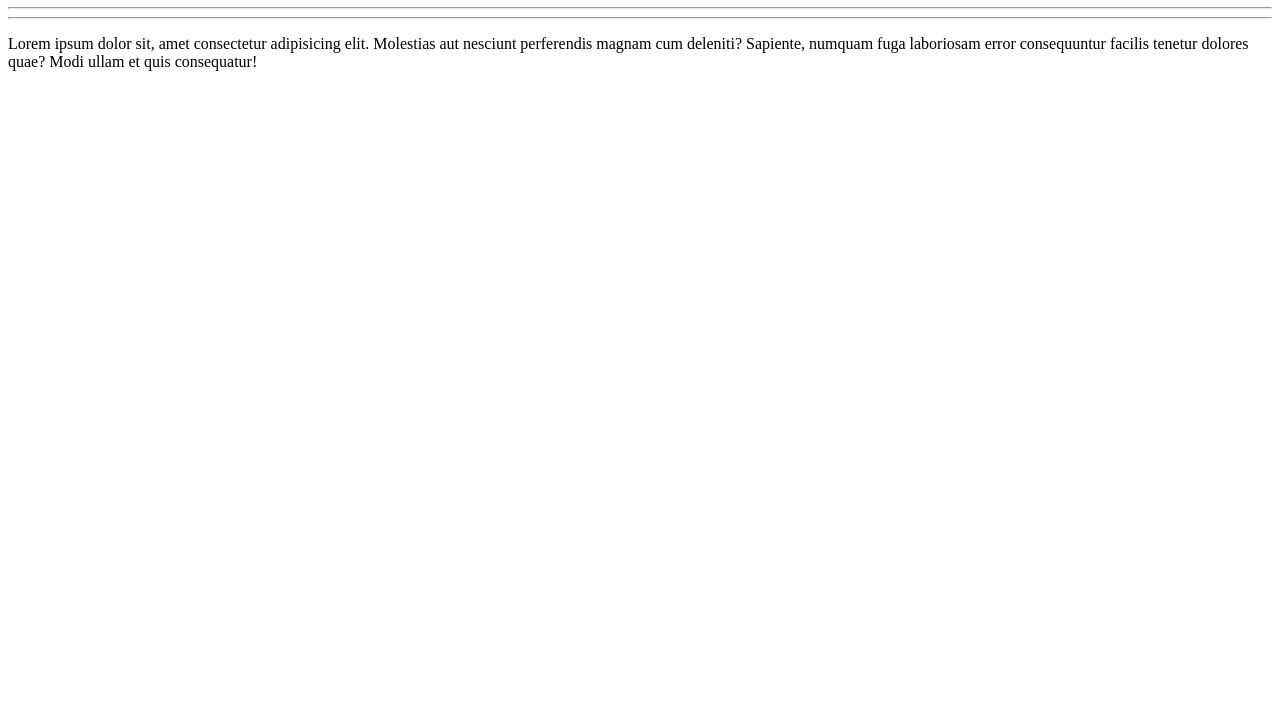
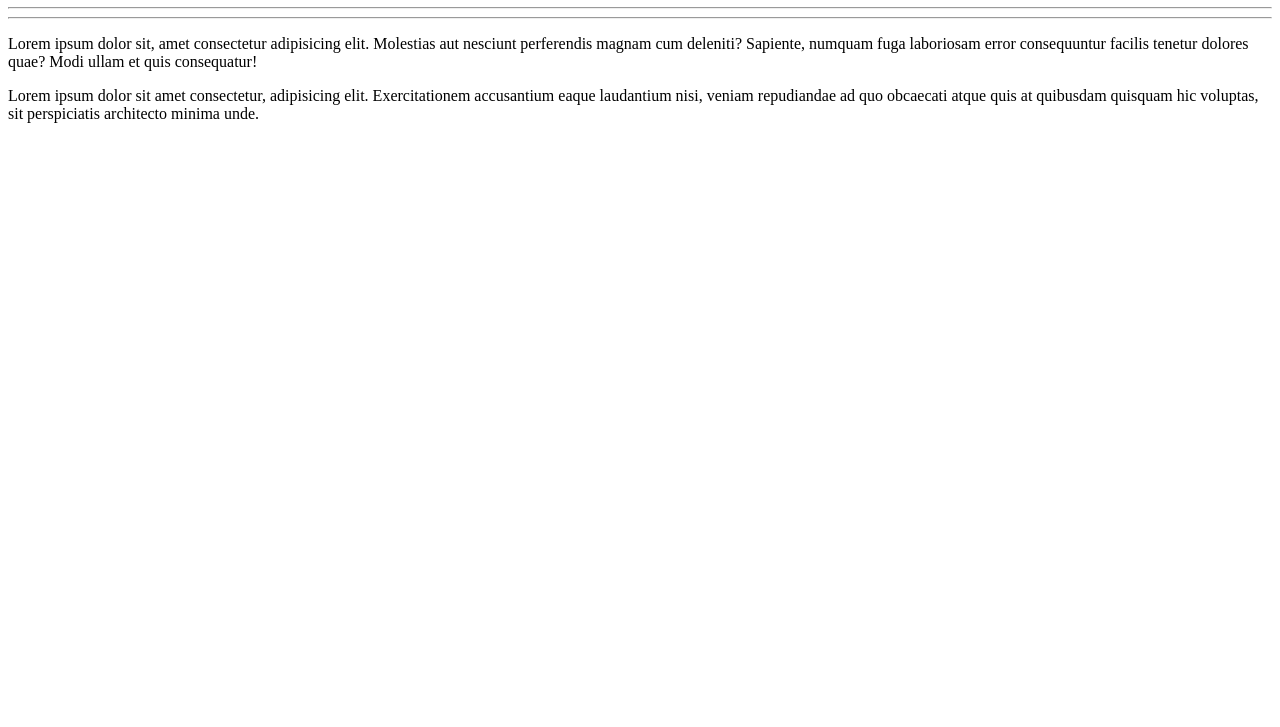
Before and after one commit to SueliHora/Ola-Mundo, a plain HTML site: page site exemplo/index.html in a window 1280 px wide. Shown: the part 73-800 px from the top of the page. Drawn offline with Linux system fonts and the light colour scheme.

Commit message:
Add um paragrafo

```diff
--- a/site exemplo/index.html
+++ b/site exemplo/index.html
@@ -11,6 +11,7 @@
   <h1> Olá, Mundo! </h1> <hr>
   <hr>
   <p> Lorem ipsum dolor sit, amet consectetur adipisicing elit. Molestias aut nesciunt perferendis magnam cum deleniti? Sapiente, numquam fuga laboriosam error consequuntur facilis tenetur dolores quae? Modi ullam et quis consequatur! </p>
+  <p> Lorem ipsum dolor sit amet consectetur, adipisicing elit. Exercitationem accusantium eaque laudantium nisi, veniam repudiandae ad quo obcaecati atque quis at quibusdam quisquam hic voluptas, sit perspiciatis architecto minima unde.</p>
 
 </body>
 
```
